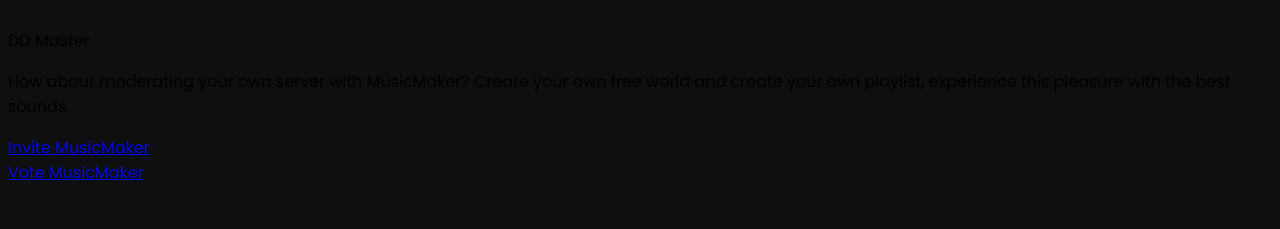
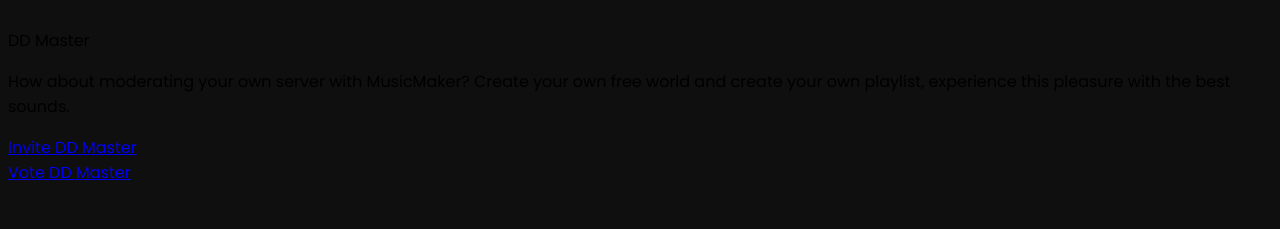
Before and after one commit to umutxyp/Discord-Bot-Website, a Next.js app: page / in a window 1280 px wide. Shown: the part 1460-1689 px from the top of the page. Built offline with nearby package versions, Linux system fonts and the light colour scheme.

Commit message:
rename website

```diff
--- a/package.json
+++ b/package.json
@@ -1,5 +1,5 @@
 {
-    "name": "MusicMaker",
+    "name": "DD Master",
     "version": "5.0.0",
     "scripts": {
         "dev": "next dev",
--- a/pages/commands.jsx
+++ b/pages/commands.jsx
@@ -42,7 +42,7 @@
          Bot Commands
         </p>
         <p className="text-white text-sm text-opacity-50 mb-5">
-        You can get information about the commands of the MusicMaker Bot.
+        You can get information about the commands of the DD Master Bot.
         </p>
 
         <div>
--- a/pages/index.jsx
+++ b/pages/index.jsx
@@ -23,13 +23,13 @@
                   "flex items-center px-6 justify-center gap-x-2 shadow-lg shadow-amber-600/20 rounded-xl py-4 font-medium bg-gradient-to-bl from-amber-700 to-amber-500 hover:opacity-80 transition duration-200 text-white "
                 }
               >
-          Invite MusicMaker
+          Invite DD Master
               </a>
             </Link>
   <div className="py-10"></div>
   <Link href={"https://top.gg/bot/774043716797071371/vote"}>
   <a className={" px-6 justify-center gap-x-2 shadow-lg shadow-amber-600/20 rounded-xl py-4 font-medium bg-gradient-to-bl from-amber-700 to-amber-500 hover:opacity-80 transition duration-200 text-white " }>
-Vote MusicMaker</a>
+Vote DD Master</a>
   </Link>
         </div>
 
```
Also changed, not shown: 1 other file (tests, documents, lock files or other folders).
